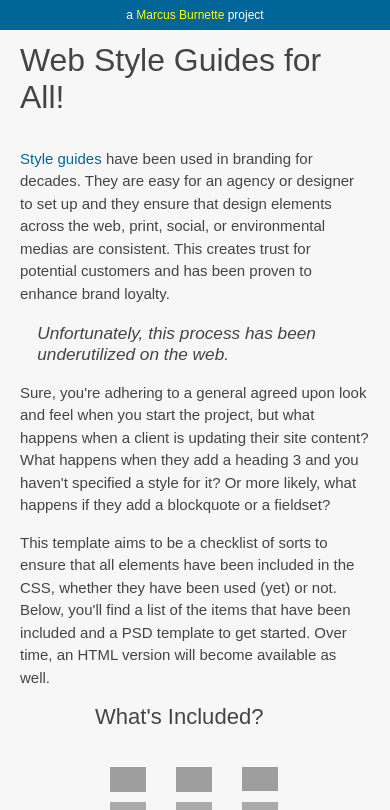
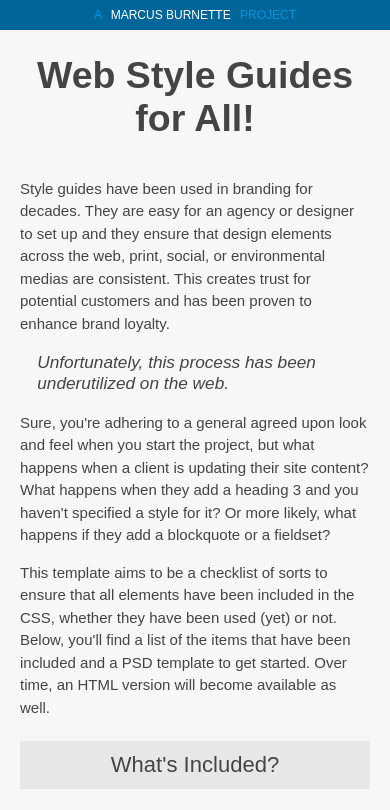
Before and after one commit to marcrabinowitz/web-style-guides, a PHP site: page / in a window 390 px wide. Shown: the top 810 px of the page. Run offline with PHP 8.4, Linux system fonts and the light colour scheme; some libraries are stand-ins or nearby versions; grey boxes are pictures that could not be loaded.

Commit message:
completed basic layout of page/added typekit
- completed basic page layout, accounting for varying width devices
- added typekit with adelle and freight sans
- kitten placeholder images
- incomplete content, but started

```diff
--- a/index.php
+++ b/index.php
@@ -6,6 +6,15 @@
 <title>Web Style Guides</title>
 
 <script type="text/javascript" src="http://ajax.googleapis.com/ajax/libs/jquery/1.7.2/jquery.min.js"></script>
+<script type="text/javascript">
+  (function() {
+    var config = {
+      kitId: 'usr0mcn',
+      scriptTimeout: 3000
+    };
+    var h=document.getElementsByTagName("html")[0];h.className+=" wf-loading";var t=setTimeout(function(){h.className=h.className.replace(/(\s|^)wf-loading(\s|$)/g," ");h.className+=" wf-inactive"},config.scriptTimeout);var tk=document.createElement("script"),d=false;tk.src='//use.typekit.net/'+config.kitId+'.js';tk.type="text/javascript";tk.async="true";tk.onload=tk.onreadystatechange=function(){var a=this.readyState;if(d||a&&a!="complete"&&a!="loaded")return;d=true;clearTimeout(t);try{Typekit.load(config)}catch(b){}};var s=document.getElementsByTagName("script")[0];s.parentNode.insertBefore(tk,s)
+  })();
+</script>
 <script src="js/wsg.js"></script>
 
 <link rel="stylesheet" href="css/core.css">
@@ -15,15 +24,15 @@
 <body>
 
 <div class="mbProject">
-<p>a <a href="http://www.mburnette.com">Marcus Burnette</a> project</p>
+	<p>a <a href="http://www.mburnette.com">Marcus Burnette</a> project</p>
 </div>
 
 <div class="pageWrap">
 
 	<header>
-		<h1>Web Style Guides for All!</h1>
+		<h1 class="title">Web Style Guides for All!</h1>
 		<div class="content">
-			<p><a href="">Style guides</a> have been used in branding for decades. They are easy for an agency or designer to set up and they ensure that design elements across the web, print, social, or environmental medias are consistent. This creates trust for potential customers and has been proven to enhance brand loyalty.</p>
+			<p>Style guides have been used in branding for decades. They are easy for an agency or designer to set up and they ensure that design elements across the web, print, social, or environmental medias are consistent. This creates trust for potential customers and has been proven to enhance brand loyalty.</p>
 			<blockquote>Unfortunately, this process has been underutilized on the web.</blockquote>
 			<p>Sure, you're adhering to a general agreed upon look and feel when you start the project, but what happens when a client is updating their site content? What happens when they add a heading 3 and you haven't specified a style for it? Or more likely, what happens if they add a blockquote or a fieldset?</p>
 			<p>This template aims to be a checklist of sorts to ensure that all elements have been included in the CSS, whether they have been used (yet) or not. Below, you'll find a list of the items that have been included and a PSD template to get started. Over time, an HTML version will become available as well.</p>
@@ -32,42 +41,46 @@
 	</header>
 
 	<main>
-		<h2>What's Included?</h2>
+		<h2 class="included">What's Included?</h2>
 
-		<div class="headings grid-1-3">
+		<div class="kitItem">
 			<img src="http://placekitten.com/600/401" />
 			<h2>Colors & Textures</h2>
 			<p>The colors and textures of a project define how a visitor of a website will feel. It will often be the first impression made, even before a visitor sees a graphical header or a logo.</p>
 		</div>
 
-		<div class="headings grid-1-3">
+		<div class="kitItem">
 			<img src="http://placekitten.com/600/402" />
 			<h2 class="title">Typography</h2>
 			<p>Typography sets the tone. Sometimes you might need a fun, scipty typeface. Other times it needs to feel more corporate with a strong, serif typeface. And sometimes you just need Proxima Nova, right?</p>
 		</div>
 
-		<div class="headings grid-1-3">
+		<div class="kitItem">
 			<img src="http://placekitten.com/602/400" />
 			<h2 class="title">Text & Button Links</h2>
 			<p>Text</p>
 		</div>
 
-		<div class="headings grid-1-3">
+		<div class="kitItem">
 			<img src="http://placekitten.com/600/403" />
 			<h2 class="title">Form Elements</h2>
 			<p>Forms are notoriously hard to make, well, look good. Stripping the defaults away in favor of some custom styles is a good way to go.</p>
 		</div>
 
-		<div class="headings grid-1-3">
+		<div class="kitItem">
 			<img src="http://placekitten.com/601/400" />
 			<h2>Dividers</h2>
 			<p>Any time you need to separate one block or one news article listin from another, you need a divider. Sometimes this is a light hairline separator, sometimes it could be a paper tear effect.</p>
 		</div>
 
-		<div class="headings grid-1-3">
-			<img src="http://placekitten.com/603/400" />
+		<div class="kitItem">
+			<img src="http://placekitten.com/604/400" />
 			<h2 class="title">Alerts/Messages</h2>
 			<p>Text</p>
+		</div>
+
+		<div class="downloadPSD">
+			<a href="#">Download PSD &darr;</a>
 		</div>
 
 	</main>
--- a/scss/core.scss
+++ b/scss/core.scss
@@ -9,6 +9,7 @@ body {
 	font-family: sans-serif;
 	color: #444;
 	font-size: 15px;
+	padding-bottom: $gap*2;
 }
 
 a {
@@ -37,13 +38,21 @@ img {
 
 .mbProject {
 	background: #006699;
-	color: #fff;
-	padding: 0.5em;
+	color: #0093de;
+	padding: 0 $gap/2;
 	text-align: center;
-	margin-bottom: 1em;
+	margin-bottom: $gap*2;
 	font-size: 0.8em;
+	text-transform: uppercase;
 	a {
-		color: yellow;
+		color: #fff;
+		display: inline-block;
+		padding: $gap/2;
+		@include transition(0.2s);
+	&:hover {
+		padding: $gap $gap/2;
+		@include transform(rotate(-3deg));
+	}
 	}
 }
 
@@ -55,16 +64,30 @@ img {
 
 header {
 	margin-bottom: $gap;
+	.title {
+		text-align: center;
+		font-weight: bold;
+		font-size: 2.5em;
+	}
 }
 
 main {
-	padding: 0 5*$gap;
-	.grid-1-3 {
-		padding: $gap;
+	padding: 0 $gap*3;
+	@media (max-width: 40em) {
+		padding: 0;
+	}
+	h2.included {
+		background: #e7e7e7;
+		padding: $gap/2 0;
+		text-align: center;
+		margin: $gap 0;
 	}
 }
 
-.headings {
+.kitItem {
+	float: left;
+	width: 50%;
+	padding: $gap;
 	h2 {
 		text-transform: uppercase;
 		padding: $gap/2 $gap;
@@ -75,7 +98,29 @@ main {
 	p {
 		font-size: 0.9em;
 	}
-	&:nth-of-type(4n){
+	&:nth-of-type(odd){
 		clear: both;
 	}
+	@media (max-width: 40em) {
+		width: 100%;
+	}
 }
+
+.downloadPSD {
+	clear: both;
+	text-align: center;
+	padding-top: $gap*4;
+	a {
+		display: inline-block;
+		border: 0;
+		background: #006699;
+		color: #fff;
+		font-size: 2em;
+		padding: $gap/2 $gap*3;
+		border-radius: 0.5em;
+		cursor: pointer;
+		&:hover {
+			background: #333;
+		}
+	}
+}
```
Also changed, not shown: css/core.css (+1 -1 lines).
